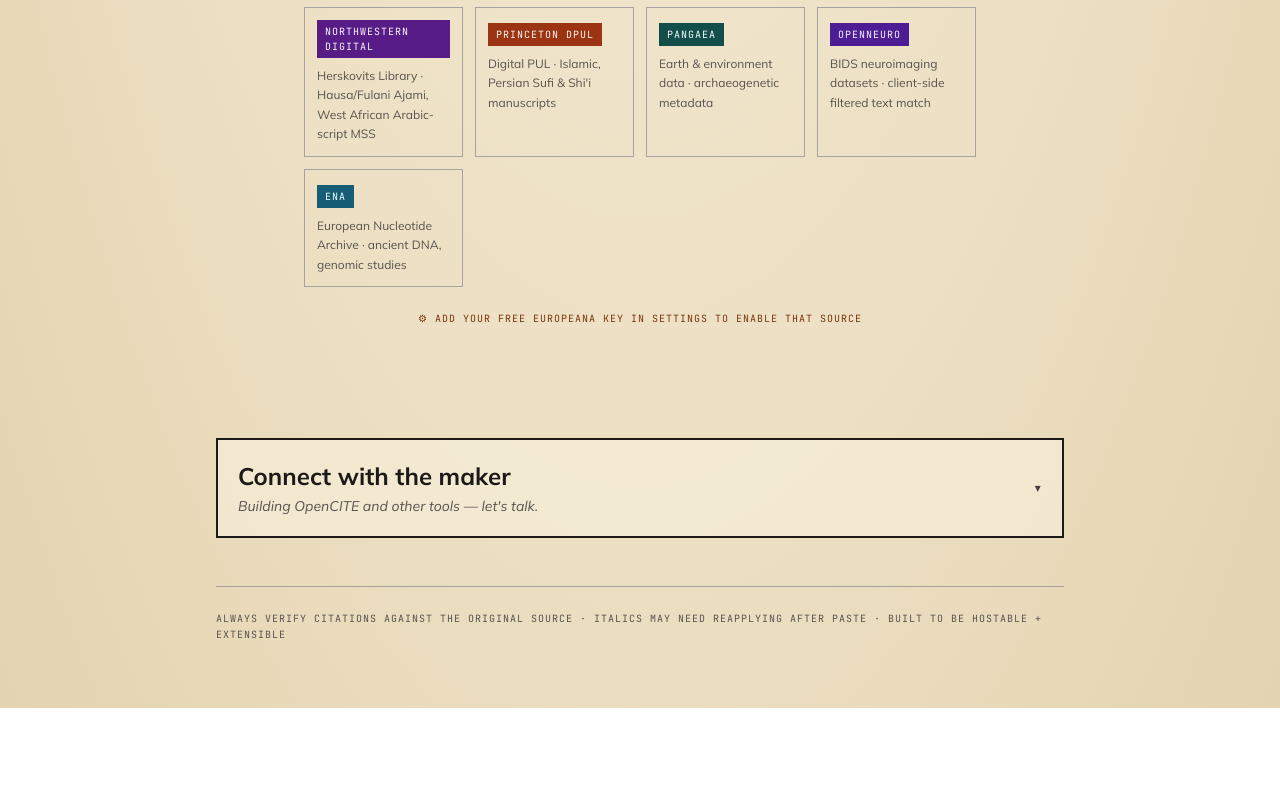
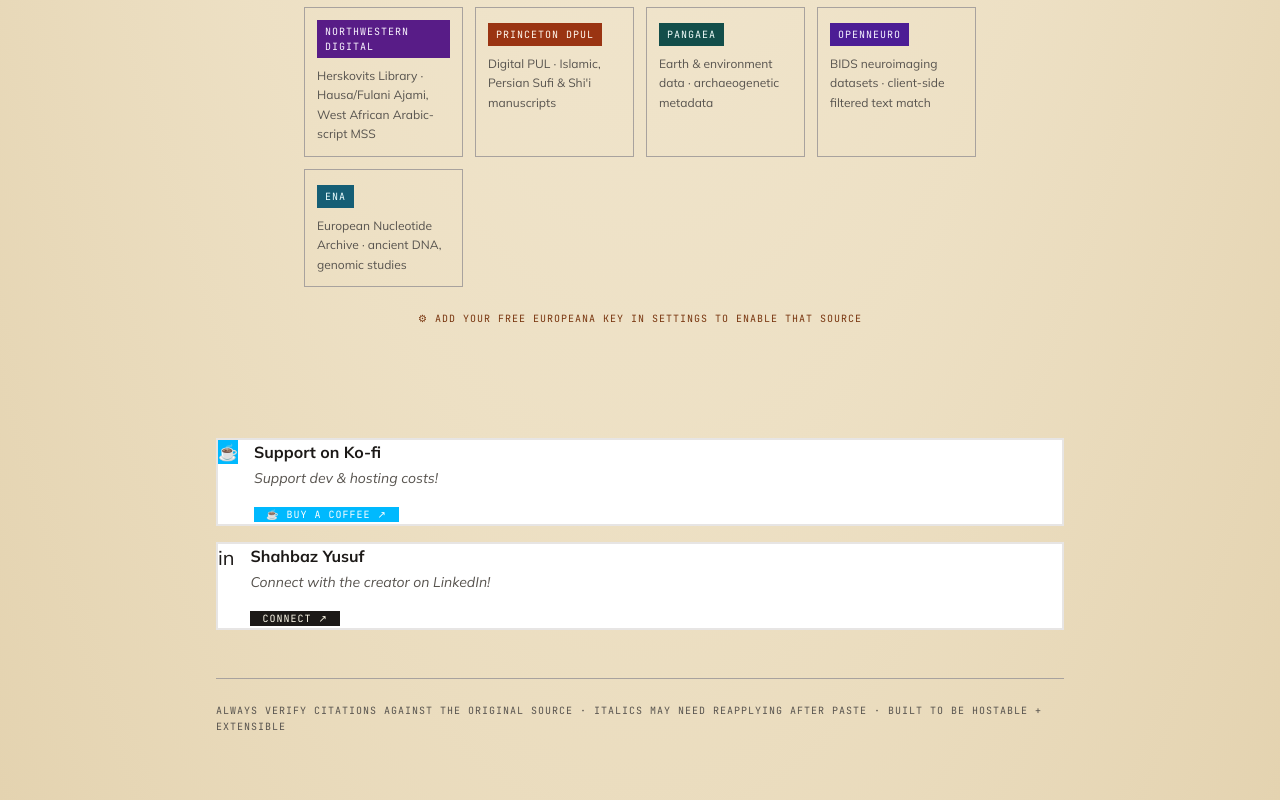
Before and after one commit to Zabhahs/OpenCite, a React (Vite) app: page / in a window 1280 px wide. Shown: the part 1195-1995 px from the top of the page. Before the commit the page ends 1903 px from the top, so only its background shows below. Built offline with nearby package versions, Linux system fonts and the light colour scheme.

Commit message:
v14b
Corrected layout elements hidden or muted.

```diff
--- a/src/App.jsx
+++ b/src/App.jsx
@@ -18,7 +18,7 @@
 import { SearchInput } from "./components/SearchInput.jsx";
 import { SourceSection } from "./components/SourceSection.jsx";
 import { LauncherBlock } from "./components/LauncherBlock.jsx";
-import { Header, Footer, ConnectCard, ThemeStrip } from "./components/Layout.jsx";
+import { Header, Footer, ConnectCard, ThemeStrip, KofiOverlay } from "./components/Layout.jsx";
 import { SettingsPanel, HistoryPanel, LibraryPanel } from "./components/Panels.jsx";
 
 /* ============================================================================
@@ -199,6 +199,7 @@
 export default function App() {
   return (
     <>
+      <KofiOverlay />
       <OpenCITE />
       <Analytics />
       <SpeedInsights />
--- a/src/components/Layout.jsx
+++ b/src/components/Layout.jsx
@@ -186,50 +186,96 @@
   );
 }
 
+// ---------- KofiOverlay ----------
+// Injects the Ko-fi floating chat overlay script once on mount.
+
+export function KofiOverlay() {
+  useEffect(() => {
+    if (document.getElementById("kofi-overlay-script")) return; // already loaded
+    const script = document.createElement("script");
+    script.id = "kofi-overlay-script";
+    script.src = "https://storage.ko-fi.com/cdn/scripts/overlay-widget.js";
+    script.async = true;
+    script.onload = () => {
+      if (window.kofiWidgetOverlay) {
+        window.kofiWidgetOverlay.draw("313mitra", {
+          "type": "floating-chat",
+          "floating-chat.donateButton.text": "Support me",
+          "floating-chat.donateButton.background-color": "#00b9fe",
+          "floating-chat.donateButton.text-color": "#fff",
+        });
+      }
+    };
+    document.body.appendChild(script);
+  }, []);
+
+  return null; // renders nothing — overlay is injected into body by the widget
+}
+
 // ---------- ConnectCard ----------
 
 export function ConnectCard() {
   return (
     <section className="mt-16">
-      <details className="group border-2 border-stone-900 bg-amber-50/40 transition">
-        <summary className="cursor-pointer list-none flex items-center justify-between p-5 hover:bg-amber-100/40 transition">
-          <div>
-            <h3 className="display-font text-xl md:text-2xl font-bold text-stone-900 leading-tight">Connect with the maker</h3>
-            <p className="display-font italic text-sm text-stone-600 mt-1">Building OpenCITE and other tools — let's talk.</p>
-          </div>
-          <span className="mono-font text-xs uppercase tracking-widest text-stone-700 ml-4 transition group-open:rotate-180 inline-block">▾</span>
-        </summary>
-        <div className="border-t border-stone-300 p-5 md:p-6 grid md:grid-cols-[1fr_auto] gap-6 items-center">
-          <div>
-            <p className="display-font text-stone-800 mb-3 leading-relaxed">
-              OpenCITE is built by Shahbaz Yusuf — open to collaboration, feature ideas, or just a hello from a fellow researcher or builder.
-            </p>
-            <p className="display-font italic text-stone-600 mb-5 leading-relaxed text-sm">
-              If this tool saved you time, the kindest thing you can do is connect — building in public is more fun with company.
-            </p>
-            {/* Ko-fi — above LinkedIn */}
+      <div className="grid md:grid-cols-2 gap-4">
+
+        {/* Ko-fi card */}
         <a
           href="https://ko-fi.com/L3L31YYTKM"
           target="_blank"
           rel="noopener noreferrer"
-              className="inline-block mono-font text-xs uppercase tracking-widest px-5 py-3 mb-3 transition hover:opacity-80"
-              style={{ backgroundColor: "#72a4f2", color: "#ffffff" }}
+          className="group block p-6 border-2 border-stone-200 hover:border-[#00b9fe] bg-white hover:bg-blue-50/30 transition-all duration-200 no-underline"
         >
-              ☕ support on ko-fi ↗
-            </a>
-            <br />
-            <a href="https://www.linkedin.com/in/shahbaz-yusuf/" target="_blank" rel="noopener noreferrer"
-              className="inline-block mono-font text-xs uppercase tracking-widest bg-stone-900 text-amber-50 px-5 py-3 hover:bg-red-900 transition">
-              Connect on LinkedIn ↗
-            </a>
+          <div className="flex items-start gap-4">
+            <div
+              className="flex-shrink-0 w-11 h-11 flex items-center justify-center text-2xl rounded-sm"
+              style={{ backgroundColor: "#00b9fe" }}
+            >
+              ☕
             </div>
-          <div className="flex flex-col items-center">
-            <img src="/opencite-linkedin-qr.jpeg" alt="QR code linking to Shahbaz Yusuf's LinkedIn profile"
-              className="w-36 h-36 md:w-40 md:h-40 border-2 border-stone-900 bg-white p-1" />
-            <p className="mono-font text-[10px] uppercase tracking-widest text-stone-600 mt-2">scan to connect</p>
+            <div>
+              <h3 className="display-font text-base font-bold text-stone-900 mb-1 group-hover:text-[#00b9fe] transition-colors">
+                Support on Ko-fi
+              </h3>
+              <p className="display-font italic text-sm text-stone-600 leading-snug mb-3">
+                Support dev &amp; hosting costs!
+              </p>
+              <span
+                className="inline-block mono-font text-[10px] uppercase tracking-widest px-3 py-1.5 transition group-hover:opacity-90"
+                style={{ backgroundColor: "#00b9fe", color: "#fff" }}
+              >
+                ☕ buy a coffee ↗
+              </span>
             </div>
           </div>
-      </details>
+        </a>
+
+        {/* LinkedIn card */}
+        <a
+          href="https://www.linkedin.com/in/shahbaz-yusuf/"
+          target="_blank"
+          rel="noopener noreferrer"
+          className="group block p-6 border-2 border-stone-200 hover:border-stone-900 bg-white hover:bg-stone-50 transition-all duration-200 no-underline"
+        >
+          <div className="flex items-start gap-4">
+            <div className="flex-shrink-0 w-11 h-11 flex items-center justify-center text-xl bg-[#0077b5] text-white rounded-sm">
+              in
+            </div>
+            <div>
+              <h3 className="display-font text-base font-bold text-stone-900 mb-1 group-hover:text-[#0077b5] transition-colors">
+                Shahbaz Yusuf
+              </h3>
+              <p className="display-font italic text-sm text-stone-600 leading-snug mb-3">
+                Connect with the creator on LinkedIn!
+              </p>
+              <span className="inline-block mono-font text-[10px] uppercase tracking-widest bg-stone-900 text-amber-50 px-3 py-1.5 group-hover:bg-[#0077b5] transition-colors">
+                connect ↗
+              </span>
+            </div>
+          </div>
+        </a>
+
+      </div>
     </section>
   );
 }
```
Also changed, not shown: package.json (+2 -5 lines), 1 other file (tests, documents, lock files or other folders). Lines whose indentation alone changed are shown as unchanged.
